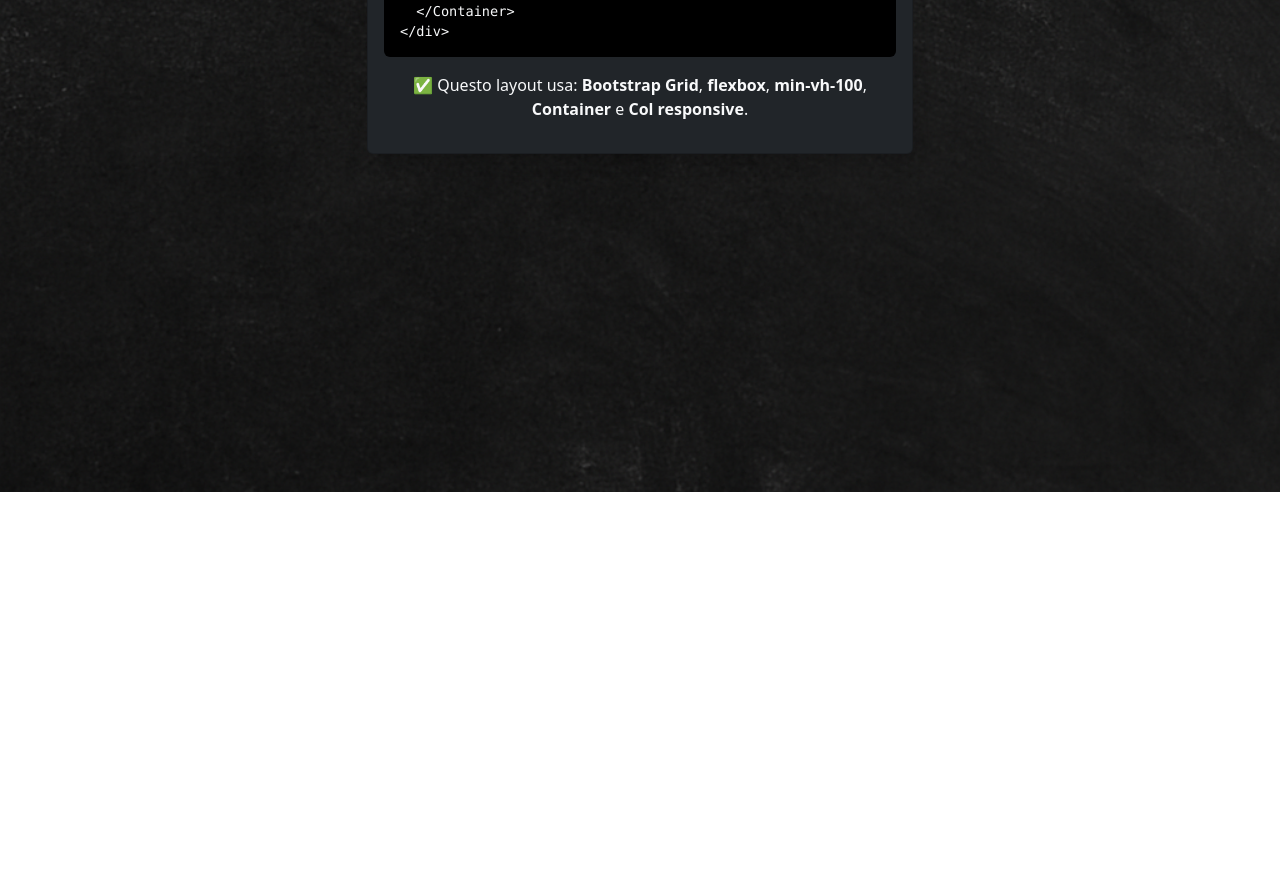
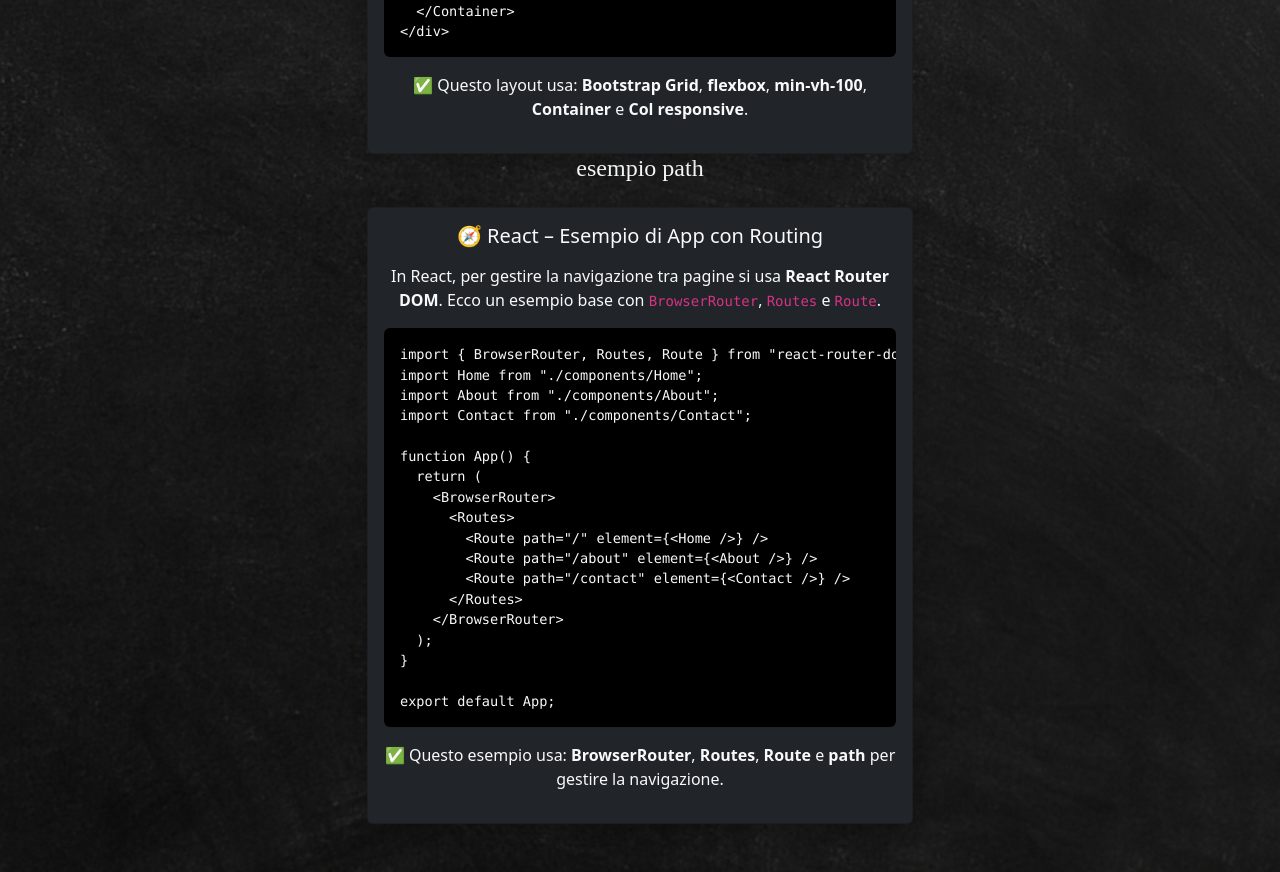
Before and after one commit to 11292-stella/DevGuide, a React (Vite) app: page /esempipronti in a window 1280 px wide. Shown: the part 373-1245 px from the top of the page. Before the commit the page ends 865 px from the top, so only its background shows below. Built offline with nearby package versions, Linux system fonts and the light colour scheme; a web font is replaced by a local one.

Commit message:
Primo commit

```diff
--- a/src/components/EsempiPronti.jsx
+++ b/src/components/EsempiPronti.jsx
@@ -36,6 +36,52 @@ const Esempipronti = function () {
                   </p>
                 </Card.Body>
               </Card>
+
+              <h2>esempio path </h2>
+              <Card bg="dark" text="light" className="mt-4 shadow">
+                <Card.Body>
+                  <Card.Title className="text-center">
+                    🧭 React – Esempio di App con Routing
+                  </Card.Title>
+
+                  <p className="mt-3">
+                    In React, per gestire la navigazione tra pagine si usa{" "}
+                    <strong>React Router DOM</strong>. Ecco un esempio base con{" "}
+                    <code>BrowserRouter</code>, <code>Routes</code> e{" "}
+                    <code>Route</code>.
+                  </p>
+
+                  <pre
+                    className="bg-black text-light p-3 rounded text-start overflow-auto"
+                    style={{ fontSize: "0.85rem" }}
+                  >
+                    {`import { BrowserRouter, Routes, Route } from "react-router-dom";
+import Home from "./components/Home";
+import About from "./components/About";
+import Contact from "./components/Contact";
+
+function App() {
+  return (
+    <BrowserRouter>
+      <Routes>
+        <Route path="/" element={<Home />} />
+        <Route path="/about" element={<About />} />
+        <Route path="/contact" element={<Contact />} />
+      </Routes>
+    </BrowserRouter>
+  );
+}
+
+export default App;`}
+                  </pre>
+
+                  <p className="mt-3 text-center">
+                    ✅ Questo esempio usa: <strong>BrowserRouter</strong>,{" "}
+                    <strong>Routes</strong>, <strong>Route</strong> e{" "}
+                    <strong>path</strong> per gestire la navigazione.
+                  </p>
+                </Card.Body>
+              </Card>
             </Col>
           </Row>
         </Container>
```
